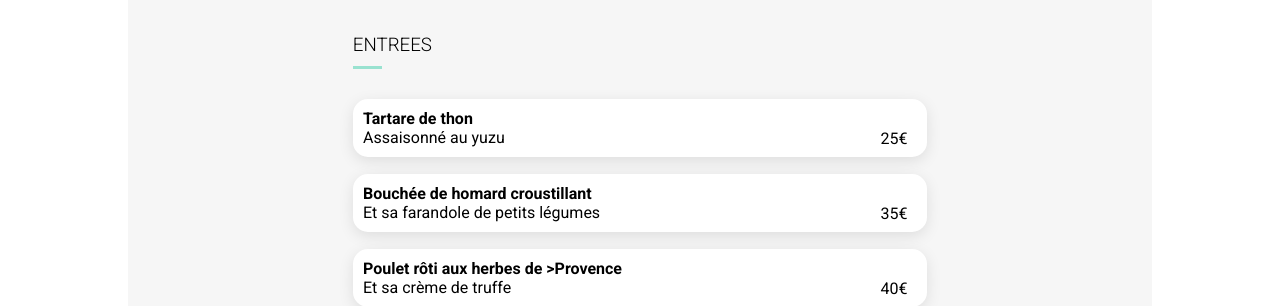
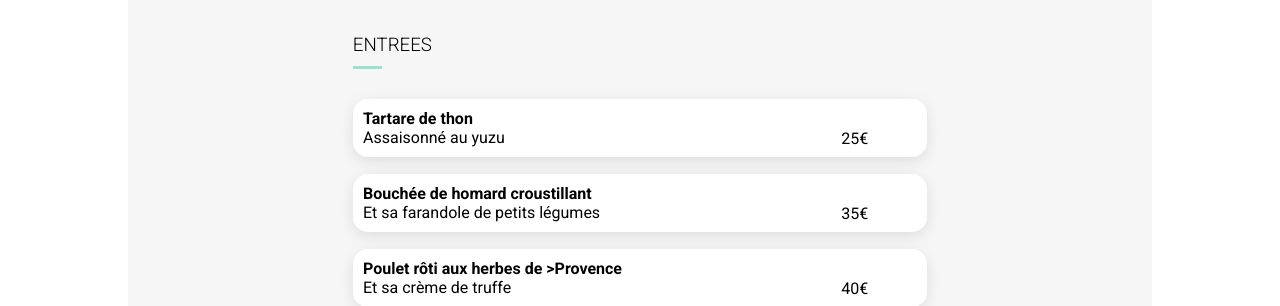
Before and after one commit to nelstatic/OhMyFoodParis, a plain HTML site: page resto-delice.html in a window 1280 px wide. Shown: the part 502-808 px from the top of the page. Drawn offline with Linux system fonts and the light colour scheme; a web font is replaced by a local one.

Commit message:
Update style-restos.css
reduced the width of .card .content from 100 to 85

```diff
--- a/assets/style-restos.css
+++ b/assets/style-restos.css
@@ -175,6 +175,7 @@ nav .fa-arrow-left {
 .content {
 	padding: 10px;
 	transition: 600ms;
+	width:85%;
 }
 
 .content h4 {
@@ -208,10 +209,6 @@ nav .fa-arrow-left {
 	display: flex;
 	align-items: center;
 	justify-content: center;
-}
-
-.content {
-	width: 100%;
 }
 
 .card:hover .content {
```
